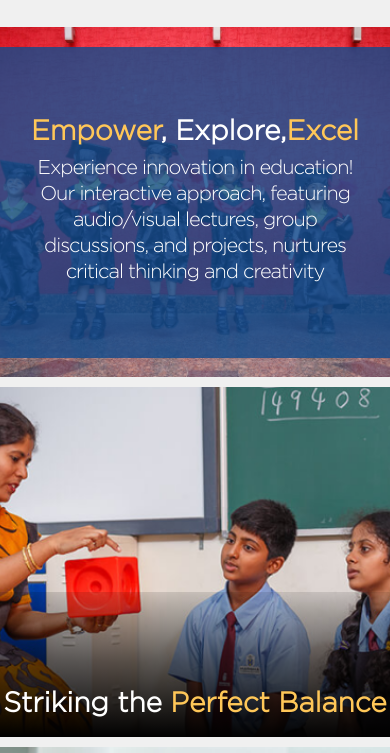
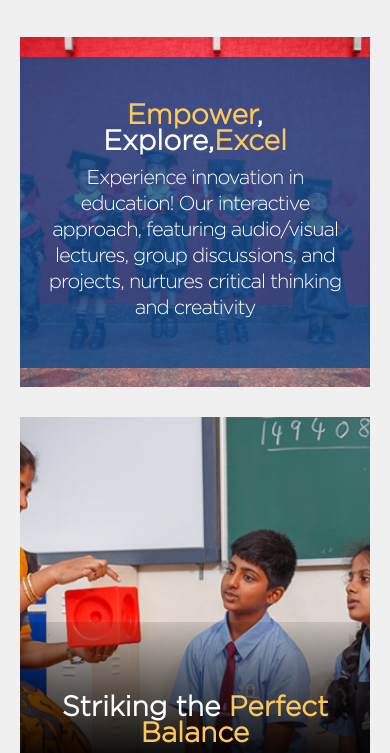
Before and after one commit to karthikks26/assignment-work, a plain HTML site: page index.html in a window 390 px wide. Shown: the part 91-844 px from the top of the page. Drawn offline with Linux system fonts and the light colour scheme.

Commit message:
second  commit

```diff
--- a/index.css
+++ b/index.css
@@ -151,6 +151,11 @@ span {
   }
 }
 
+@media (max-width: 550px) {
+  .grid-item {
+    margin: 10px 20px;
+  }
+}
 @media (max-width: 330px) {
   .main {
     font-size: 20px;
```
